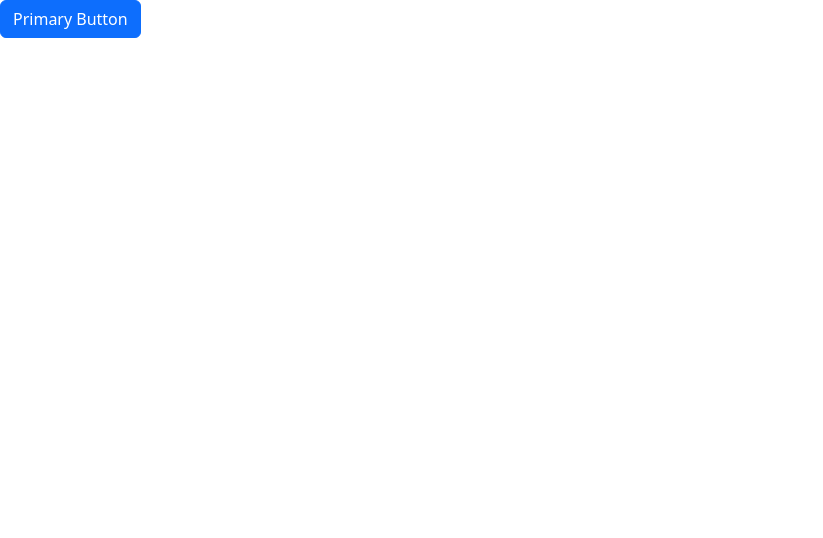
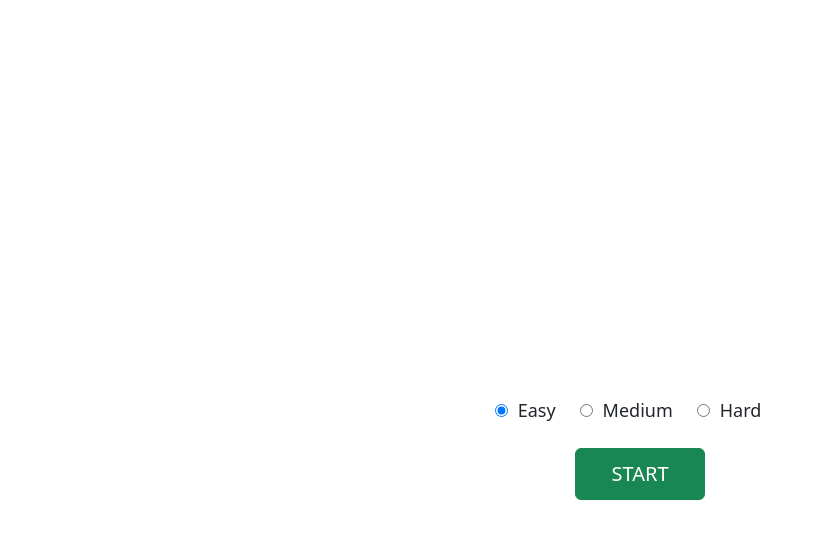
Before and after one commit to janrelle24/vue-puzzle, a Vue app: page / in a window 1280 px wide. Shown: the top 538 px of the page, without its empty margins (0-823 px from the left). Built offline with nearby package versions, Linux system fonts and the light colour scheme.

Commit message:
create component start vue and link to the app

```diff
--- a/src/App.vue
+++ b/src/App.vue
@@ -1,5 +1,31 @@
 <template>
-  <div>
-    <button class="btn btn-primary">Primary Button</button>
+  <div v-if="status === 'beginning'" class="height-100 d-flex justify-content-center align-items-center">
+    <Start @start-game="startGame"/>
   </div>
 </template>
+
+<script>
+import Start from "./components/Start.vue";
+
+export default{
+  name: "App",
+  components: {
+    Start
+  },
+  data(){
+    return {
+      status: "beginning",
+      size: 3,
+    }
+  },
+  methods: {
+
+  }
+}
+</script>
+
+<style>
+.height-100 {
+  height: 100vh;
+}
+</style>
--- /dev/null
+++ b/src/components/Start.vue
@@ -0,0 +1,52 @@
+<template>
+    <div class="text-center pt-5">
+        <div class="pt-5">
+            <input type="radio" name="level" id="easy" :value="3" v-model="level" checked/>
+            <label class="me-4" for="easy">
+                Easy
+            </label>
+
+
+            <input type="radio" name="level" id="medium" :value="4" v-model="level"/>
+            <label class="me-4" for="medium">
+                Medium
+            </label>
+
+
+            <input type="radio" name="level" id="hard" :value="5" v-model="level"/>
+            <label class="me-4" for="hard">
+                Hard
+            </label>
+        </div>
+        <div>
+            <button type="button" class="btn btn-success mt-4" @click="$emit('start-game', this.level)">START</button>
+        </div>
+    </div>
+</template>
+
+<script>
+
+    export default{
+        name: "Start",
+        data() {
+            return{
+                level: 3,
+            };
+        },
+    };
+</script>
+
+<style>
+label {
+    font-size: 18px;
+}
+
+button {
+    padding: 10px 35px !important;
+    font-size: 20px !important;
+}
+
+input {
+    margin-right: 10px !important;
+}
+</style>
```
